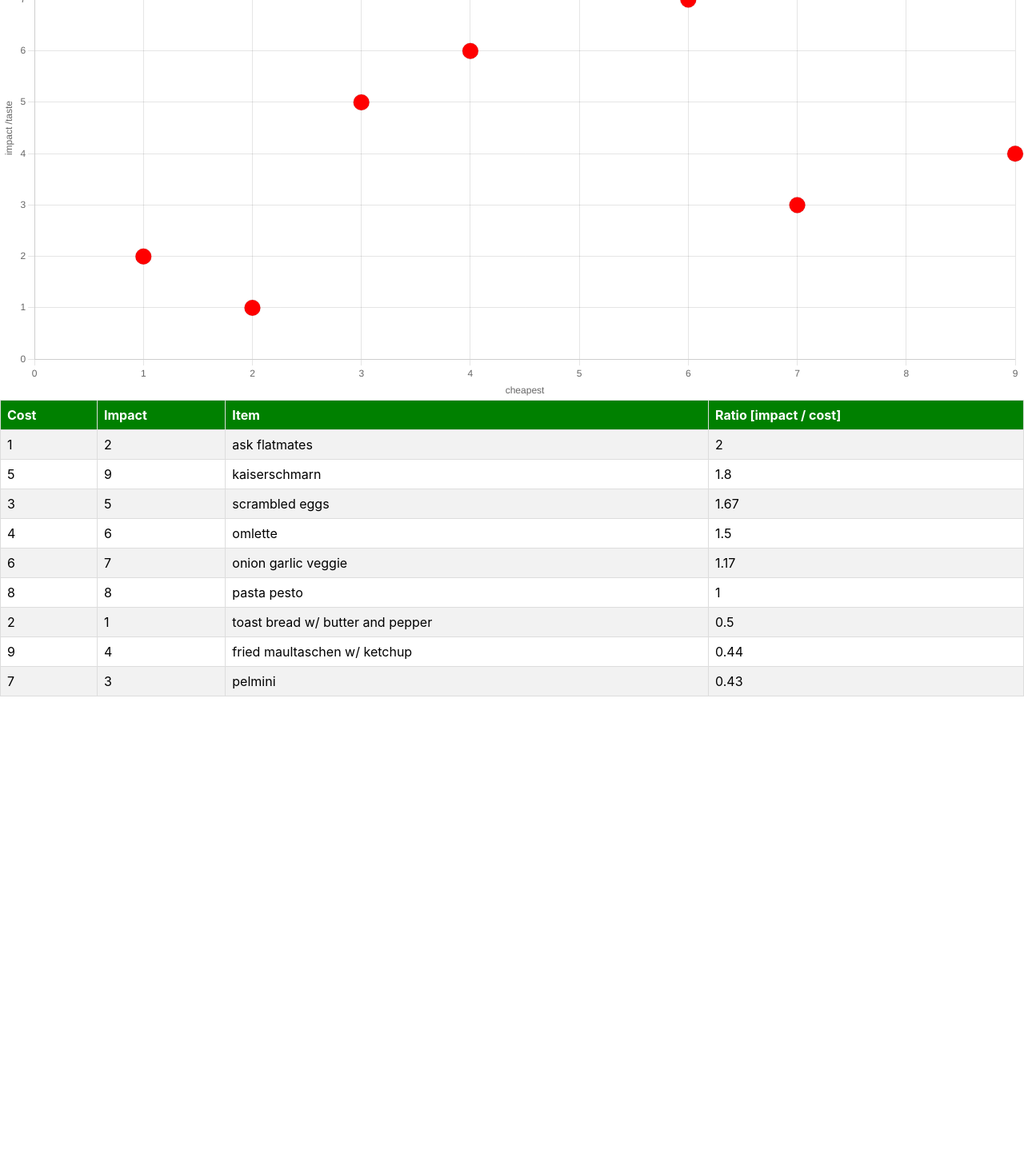
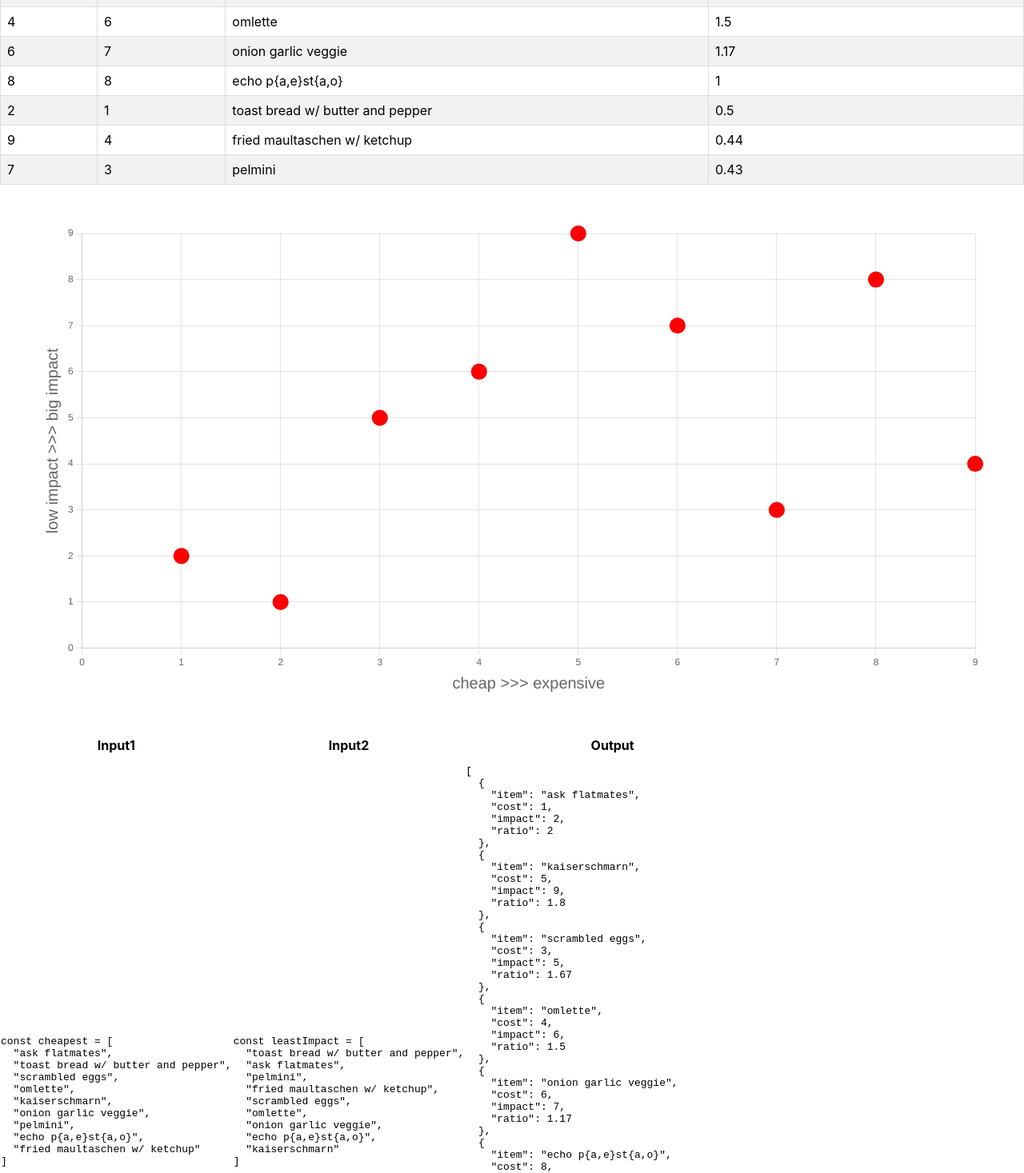
Before and after one commit to annamariapl/ratio-chart, a React (Create React App) app: page / in a window 1280 px wide. Shown: the part 140-1607 px from the top of the page at 80% size. Before the commit the page ends 1011 px from the top, so only its background shows below. Built offline with nearby package versions, Linux system fonts and the light colour scheme.

Commit message:
add json print

```diff
--- a/src/App.js
+++ b/src/App.js
@@ -17,28 +17,27 @@ function App() {
     "toast bread w/ butter and pepper",
     "scrambled eggs",
     "omlette",
-    "Kaiserschmarn",
+    "kaiserschmarn",
     "onion garlic veggie",
     "pelmini",
-    "pasta pesto",
+    "echo p{a,e}st{a,o}",
     "fried maultaschen w/ ketchup",
   ];
 
-  const mostImpact = [
-    "Kaiserschmarn",
-    "pasta pesto",
+  const leastImpact = [
+    "toast bread w/ butter and pepper",
+    "ask flatmates",
+    "pelmini",
+    "fried maultaschen w/ ketchup",
+    "scrambled eggs",
+    "omlette",
     "onion garlic veggie",
-    "omlette",
-    "scrambled eggs",
-    "fried maultaschen w/ ketchup",
-    "pelmini",
-    "ask flatmates",
-    "toast bread w/ butter and pepper",
+    "echo p{a,e}st{a,o}",
+    "kaiserschmarn",
   ];
-
   const simpleData = (item) => {
     const cost = cheapest.indexOf(item) + 1;
-    const impact = mostImpact.length - mostImpact.indexOf(item);
+    const impact = leastImpact.indexOf(item) + 1;
     const ratio = Math.round((impact / cost) * 100) / 100;
     return {
       item,
@@ -60,6 +59,28 @@ function App() {
 
   return (
     <div className="App">
+      <table id="ratios">
+        <tbody>
+          <tr>
+            <th>Cost</th>
+            <th>Impact</th>
+            <th>Item</th>
+            <th>Ratio [impact / cost]</th>
+          </tr>
+          {cheapest
+            .map(simpleData)
+            .sort((a, b) => b.ratio - a.ratio)
+            .map(({ cost, impact, item, ratio }) => (
+              <tr key={cost}>
+                <td>{cost}</td>
+                <td>{impact}</td>
+                <td>{item.toLowerCase()}</td>
+                <td>{ratio}</td>
+              </tr>
+            ))}
+        </tbody>
+      </table>
+      <div className="box">
         <Scatter
           data={{ datasets: cheapest.map(formatedData) }}
           options={{
@@ -74,40 +95,56 @@ function App() {
             },
             scales: {
               y: {
-              title: { display: true, text: "impact /taste" },
+                title: {
+                  display: true,
+                  font: { size: "20px" },
+                  text: "low impact >>> big impact",
+                },
                 beginAtZero: true,
               },
               x: {
-              title: { display: true, text: "cheapest" },
+                title: {
+                  display: true,
+                  font: { size: "20px" },
+                  text: "cheap >>> expensive",
+                },
                 beginAtZero: true,
               },
             },
           }}
         />
-      <table id="ratios">
+      </div>
+      <div>
+        {console.log(
+          cheapest.map(simpleData).sort((a, b) => b.ratio - a.ratio)
+        )}
+      </div>
       <tbody>
         <tr>
-            <th>Cost</th>
-            <th>Impact</th>
-            <th>Item</th>
-            <th>Ratio [impact / cost]</th>
+          <th>Input1</th>
+          <th>Input2</th>
+          <th>Output</th>
         </tr>
-          {cheapest
-            .map(simpleData)
-            .sort((a, b) => b.ratio - a.ratio)
-            .map(({ item, cost, impact, ratio }) => {
-              console.log("item", item);
-              return (
-                <tr key={cost}>
-                  <td>{cost}</td>
-                  <td>{impact}</td>
-                  <td>{item.toLowerCase()}</td>
-                  <td>{ratio}</td>
+        <tr>
+          <td>
+            <pre>{`const cheapest = ` + JSON.stringify(cheapest, null, 2)}</pre>
+          </td>
+          <td>
+            <pre>
+              {`const leastImpact = ` + JSON.stringify(leastImpact, null, 2)}
+            </pre>
+          </td>
+          <td>
+            <pre>
+              {JSON.stringify(
+                cheapest.map(simpleData).sort((a, b) => b.ratio - a.ratio),
+                null,
+                2
+              )}
+            </pre>
+          </td>
         </tr>
-              );
-            })}
       </tbody>
-      </table>
     </div>
   );
 }
--- a/src/index.css
+++ b/src/index.css
@@ -10,6 +10,10 @@ body {
 code {
   font-family: source-code-pro, Menlo, Monaco, Consolas, "Courier New",
     monospace;
+}
+
+.box {
+  padding: 50px;
 }
 
 #ratios {
```
Lines whose indentation alone changed are shown as unchanged.
